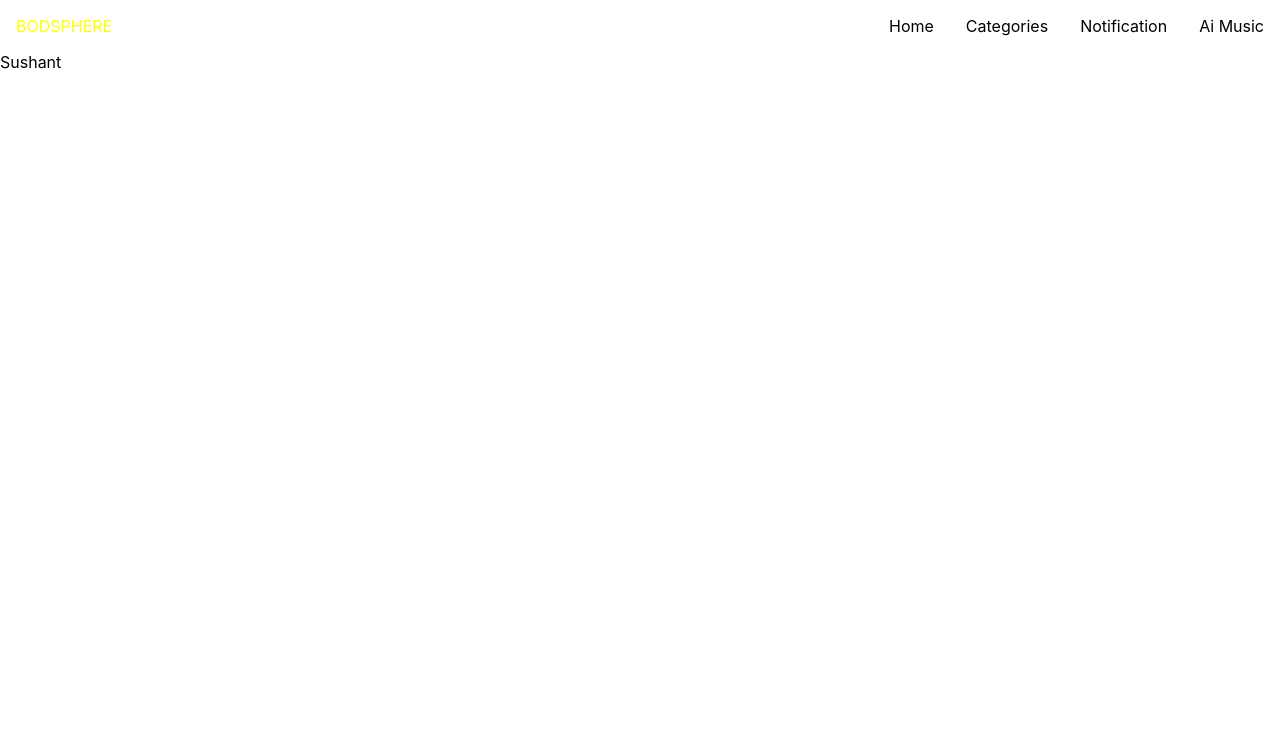
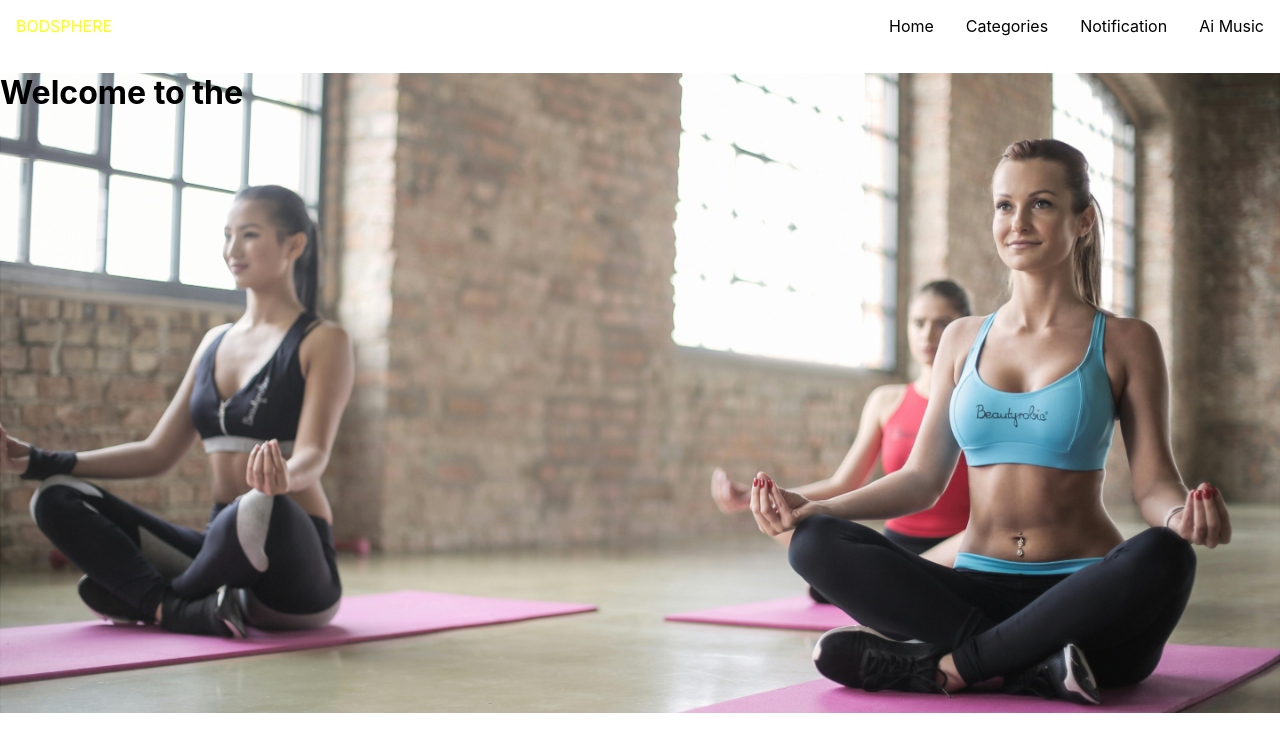
Before and after one commit to Sushantshekharzz/bodsphere, a React (Create React App) app: page / in a window 1280 px wide. Shown: the top 752 px of the page. Built offline with nearby package versions, Linux system fonts and the light colour scheme.

Commit message:
Image added

```diff
--- a/src/component/Home.js
+++ b/src/component/Home.js
@@ -1,6 +1,7 @@
 import React from 'react'
 import Box from '@mui/material/Box';
 import Navbar from './Navbar';
+import yogapic  from "../image/yogapic.jpg"
 
 
 export default function Home() {
@@ -8,7 +9,20 @@ export default function Home() {
     <>
     <Navbar/>
     <Box sx={{minHeight:'100vh'}}>
-        Sushant
+    <Box
+      sx={{
+        height: '80vh', // Full viewport height (adjust as needed)
+        backgroundImage: `url(${yogapic})`, // Replace with your image URL
+        backgroundSize: 'cover',
+        backgroundPosition: 'center',
+        position: 'relative',
+      }}
+    >
+      {/* Overlay Text */}
+      <Box>
+        <h1>Welcome to the  </h1>
+      </Box>
+    </Box>
     </Box>
 
 
```
Also changed, not shown: src/image/homepagepic.jpg (renamed from image/homepagepic.jpg), src/image/yogapic.jpg (added).
